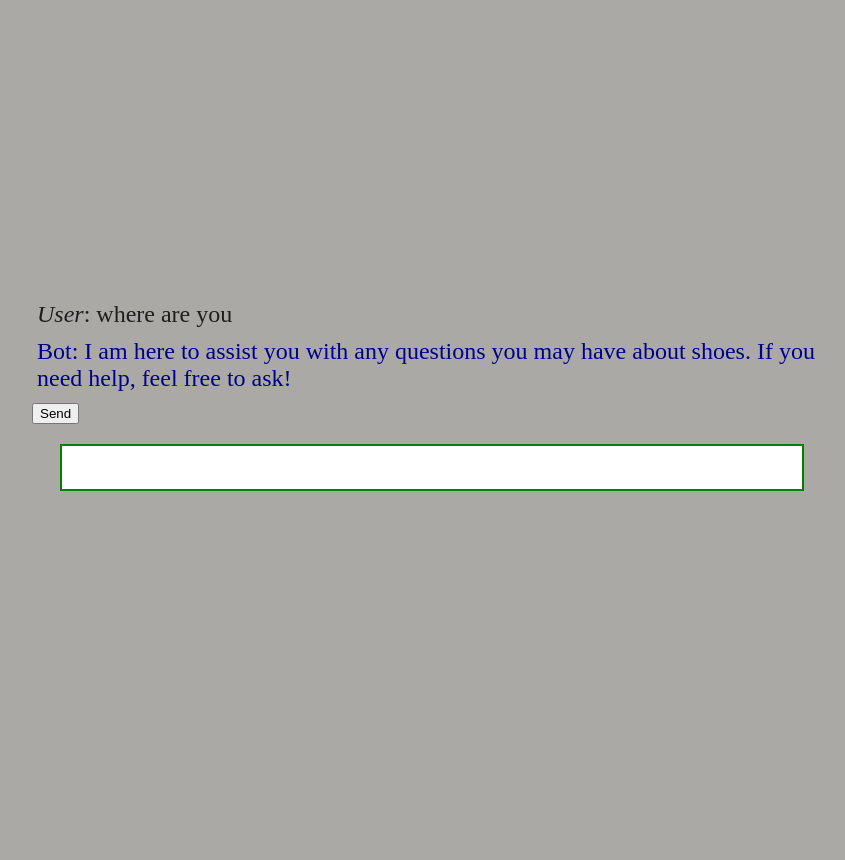
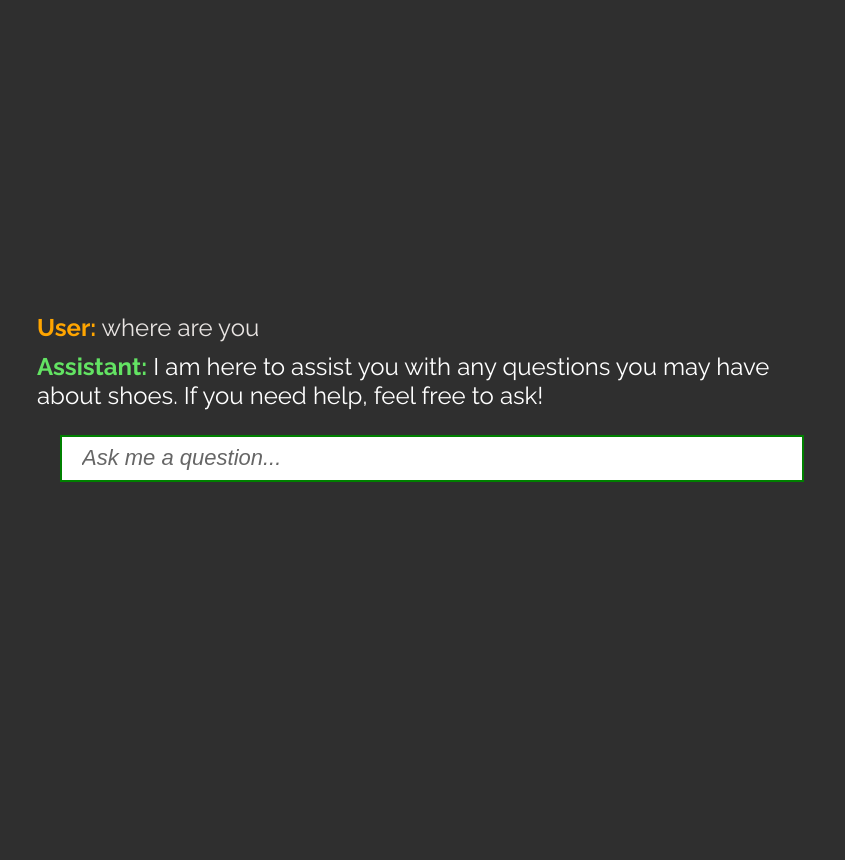
Before and after one commit to Python-Test-Engineer/django-jpn, a Django app: page /chatbot-app/ in a window 1280 px wide. Shown: the whole page, without its empty margins (208-1053 px from the left). Before the commit the page ends 491 px from the top, so only its background shows below. Run offline with Django 4.2, Linux system fonts and the light colour scheme; data comes from the database, SQL or seed files in the repository; both versions use the stored data as it was after the commit; some libraries are stand-ins or nearby versions.

Commit message:
style chatbot-app

```diff
--- a/django/chatbot_app/templates/chat.html
+++ b/django/chatbot_app/templates/chat.html
@@ -4,14 +4,20 @@
 <head>
   <meta charset="UTF-8" />
   <title>AI Chatbot</title>
+  <link rel="preconnect" href="https://fonts.googleapis.com">
+  <link rel="preconnect" href="https://fonts.gstatic.com" crossorigin>
+  <link
+    href="https://fonts.googleapis.com/css2?family=Fira+Code:wght@300..700&family=JetBrains+Mono:ital,wght@0,100..800;1,100..800&family=Raleway:ital,wght@0,100..900;1,100..900&display=swap"
+    rel="stylesheet">
   <script src="https://unpkg.com/htmx.org@1.9.4"
     integrity="sha384-zUfuhFKKZCbHTY6aRR46gxiqszMk5tcHjsVFxnUo8VMus4kHGVdIYVbOYYNlKmHV"
     crossorigin="anonymous"></script>
   <style>
     body {
-      font-size: x-large;
-
-      background-color: rgb(171, 169, 166);
+      font-family: Raleway, sans-serif;
+      font-size: 24px;
+      background-color: #2f2f2f;
+      color: #ffffff;
     }
 
     /* Style for the loading spinner */
@@ -40,14 +46,15 @@
     }
 
     .user-message {
-      color: rgb(32, 30, 29);
+      color: rgb(232, 228, 226);
 
       padding: 5px;
     }
 
     .bot-message {
       padding: 5px;
-      color: darkblue;
+      color: #ffffff;
+      ;
     }
 
     input[type="text"] {
@@ -60,22 +67,22 @@
     }
 
     #container {
+
       width: 800px;
       height: 100vh;
-      margin: 0 auto;
+      margin: 10px auto;
       padding: 20px;
       display: flex;
       flex-direction: column;
       justify-content: center;
       align-items: center;
-
     }
 
     .send-button {
       padding: 10px 20px;
       border: none;
       border-radius: 5px;
-      background-color: #4caf50;
+      background-color: #4c75af;
       color: #fff;
       font-size: 16px;
       font-family: Arial, sans-serif;
@@ -85,6 +92,15 @@
     .send-button:hover {
       background-color: #3e8e41;
     }
+
+    ::placeholder {
+      color: #666;
+      /* placeholder text color */
+      font-size: 22px;
+      /* placeholder font size */
+      font-style: italic;
+      /* placeholder font style */
+    }
   </style>
 </head>
 
@@ -93,18 +109,20 @@
     <div id="chatbox">
       {% for message in messages %}
       <div class="user-message">
-        <em>User</em>: {{ message.user_message }}
+        <span style="font-weight: bold;color: orange;">User:</span> {{ message.user_message }}
       </div>
-      <div class="bot-message">Bot: {{ message.bot_message }}</div>
+      <div class="bot-message"><span style="font-weight: bold;color: rgb(99, 227, 99);">Assistant:</span>
+        {{ message.bot_message }}
+      </div>
       {% endfor %}
-      <button type="submit">Send</button>
+      <!-- <button type="submit">Send</button> -->
     </div>
 
     <form hx-post="{% url 'chat_view' %}" hx-target="#container" hx-swap="innerHTML">
       {% csrf_token %}
       <div class="my-indicator"></div>
       <div class="input-fields">
-        <input type="text" name="message" />
+        <input type="text" name="message" placeholder="Ask me a question... " />
       </div>
     </form>
   </div>
```
Also changed, not shown: django/db.sqlite3.
